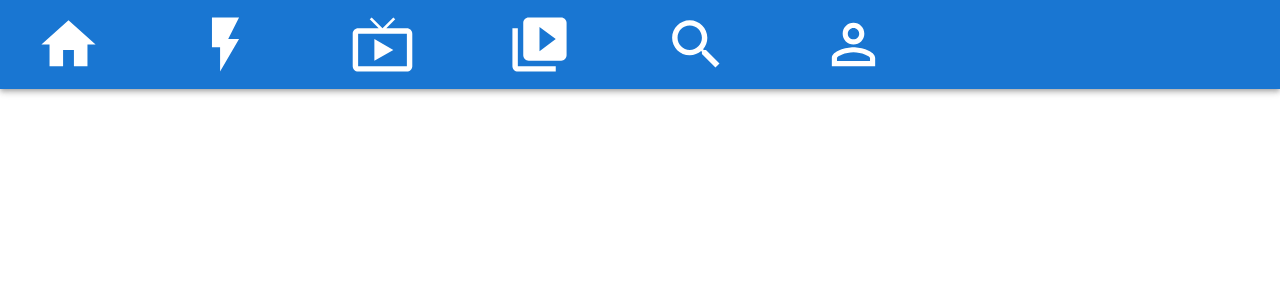
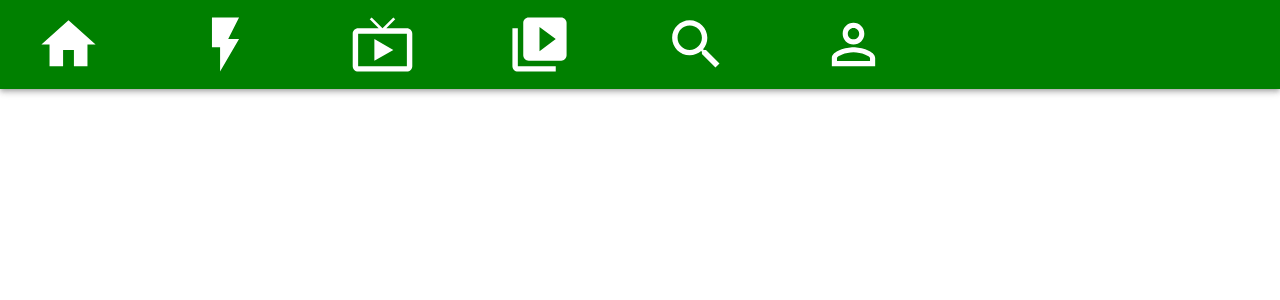
Before and after one commit to lukepickard18/jeff-movie, a React (Create React App) app in the folder luke-movie/: page / in a window 1280 px wide. Shown: the top 300 px of the page. Built offline with nearby package versions, Linux system fonts and the light colour scheme.

Commit message:
Figured out how to style the appbar

```diff
--- a/luke-movie/src/components/Header.js
+++ b/luke-movie/src/components/Header.js
@@ -20,7 +20,10 @@ export default function Header() {
 
     return (
         <div className={classes.root}>
-        <AppBar position="static">
+        <AppBar position="static"
+        classes = {{
+            root: classes.appBar
+        }}>
             <Toolbar>
             <IconButton
                 size="large"
@@ -83,13 +86,7 @@ export default function Header() {
     }
 
 const useStyles = createUseStyles({
-    root: {
-        flexGrow: 1,
-    },
-    menuButton: {
-        marginRight: 2,
-    },
-    title: {
-        flexGrow: 1,
+    appBar: {
+        backgroundColor: "green",
     },
 });
```
